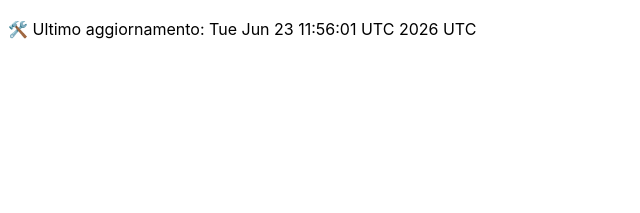
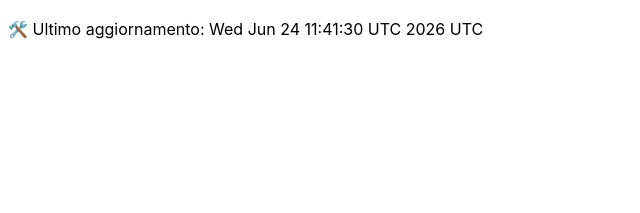
Before and after one commit to DanteTrb/DanteTrb.github.io, a Jekyll site: the page built from badges.md, in a window 1280 px wide. Shown: the top 213 px of the page, without its empty margins (0-640 px from the left). Built offline with Jekyll 4.4.1, drawn with Linux system fonts in a browser that asks for light colours; our own code applies the rules of GitHub Pages for plain Markdown files.

Commit message:
🛠️ Aggiornamento automatico badge

```diff
--- a/badges.md
+++ b/badges.md
@@ -1 +1 @@
-🛠️ Ultimo aggiornamento: Tue Jun 23 11:56:01 UTC 2026 UTC
+🛠️ Ultimo aggiornamento: Wed Jun 24 11:41:30 UTC 2026 UTC
```
